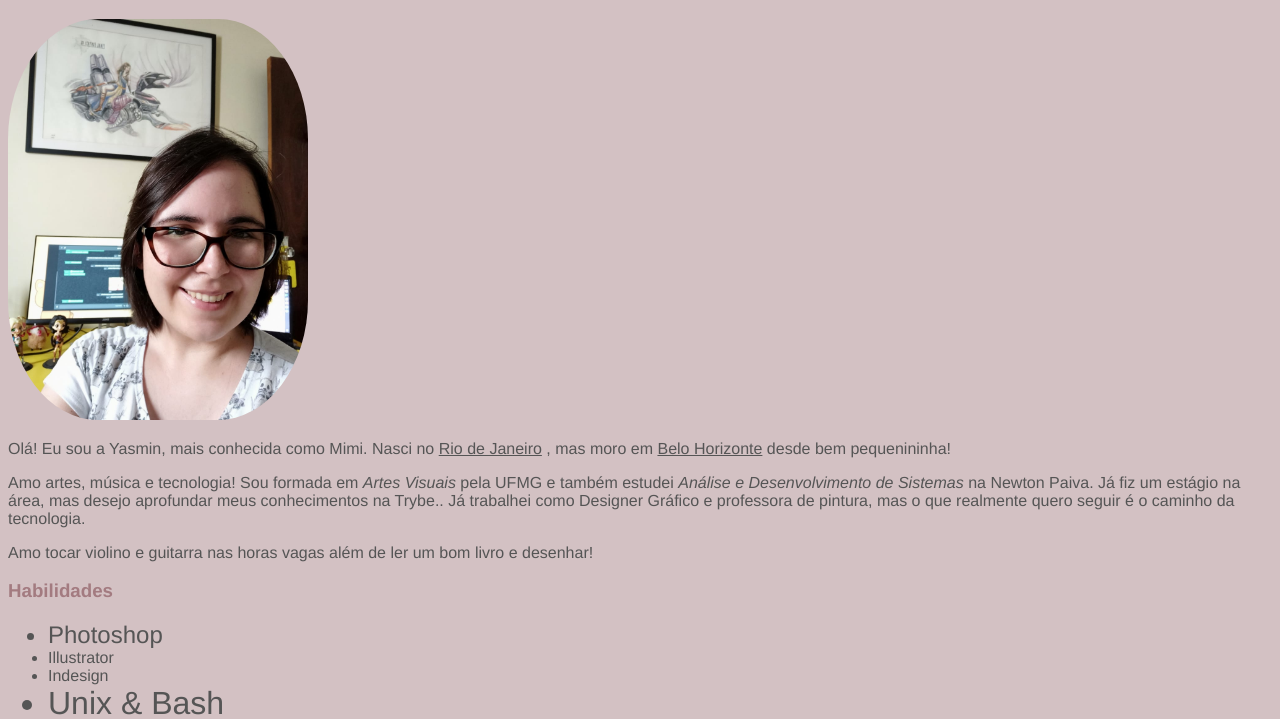
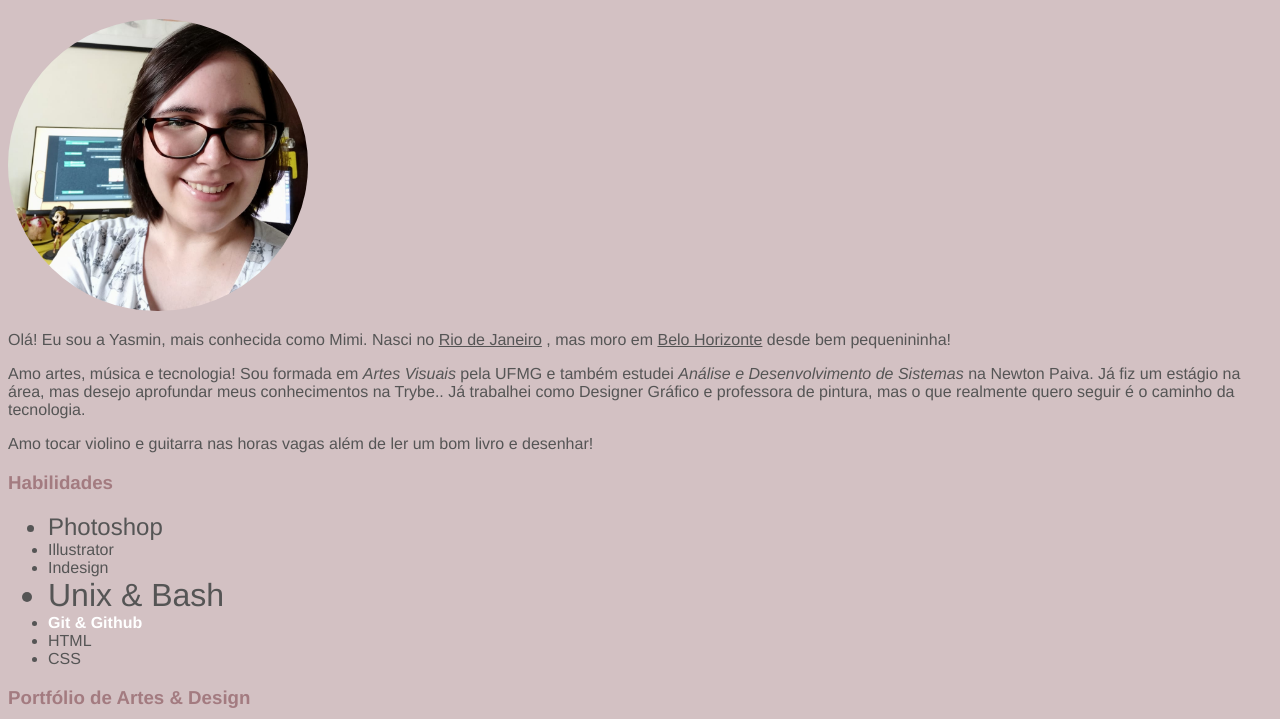
Before and after one commit to mimirtello/mimirtello.github.io, a plain HTML site: page index.html in a window 1280 px wide. Shown: the part 67-786 px from the top of the page. Drawn offline with Linux system fonts and the light colour scheme.

Commit message:
Outra foto

```diff
--- a/index.html
+++ b/index.html
@@ -12,7 +12,7 @@
 </head>
 <body>
     <h1 id="nome">Yasmin Reis Tello</h1>
-    <img src="imagens/fotoid3.jpeg" alt="Mimi Reis Tello" width="300px">
+    <img src="imagens/fotoid4.png" alt="Mimi Reis Tello" width="300px">
     <p>Olá! Eu sou a Yasmin, mais conhecida como Mimi. Nasci no <span class="cidade">Rio de Janeiro</span> , mas moro em <span class="cidade">Belo Horizonte</span>
         desde bem pequenininha!
     </p>
--- a/style.css
+++ b/style.css
@@ -24,7 +24,7 @@ h3{
     color:#a37b80;
 }
 img{
-    border-radius: 30%;
+    border-radius: 100%;
 }
 a{
     text-decoration: none;
```
Also changed, not shown: imagens/fotoid4.png (added).
